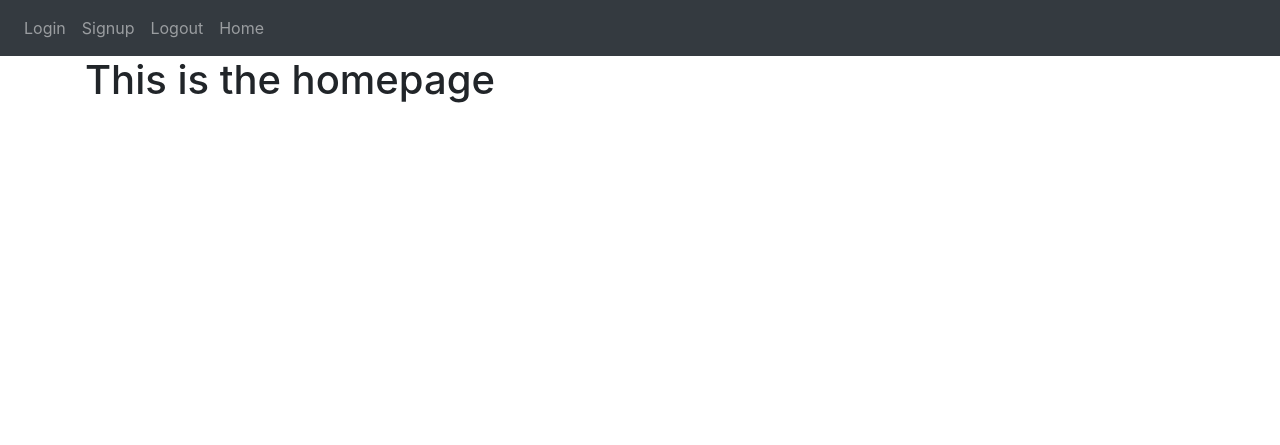
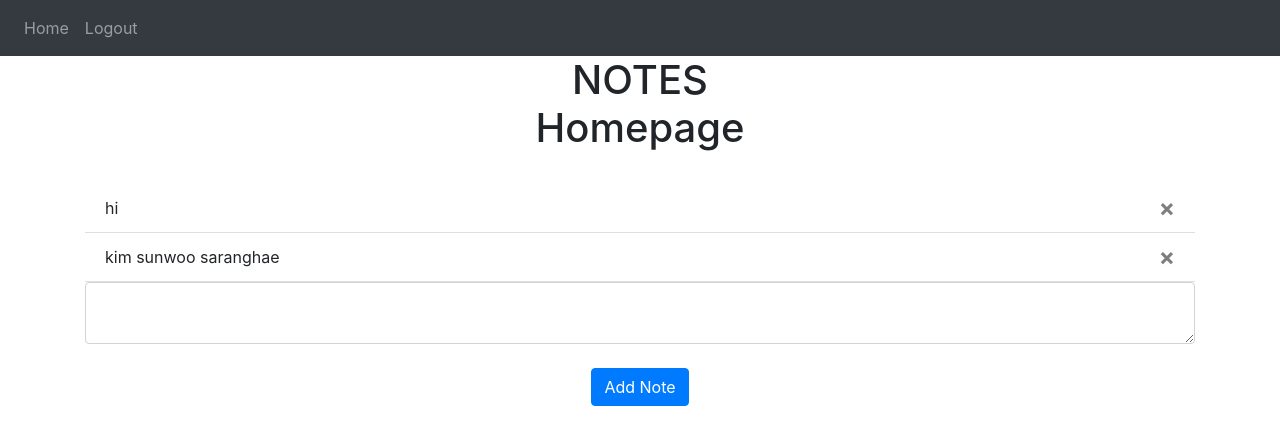
Before and after one commit to Vcarmelli/Note-app-with-Flask, a Flask app: page / in a window 1280 px wide. Shown: the top 445 px of the page. Run offline with Flask 3, Linux system fonts and the light colour scheme; a user stored in the database is signed in; some libraries are stand-ins or nearby versions.

Commit message:
notes added

```diff
--- a/website/auth.py
+++ b/website/auth.py
@@ -26,7 +26,7 @@ def login():
         else:
             flash('Email does not exist.', category='error')
 
-    return render_template("login.html", anyname="Test text", user="The Boyz", boolean=True)
+    return render_template("login.html", user=current_user)      # anyname="Test text", user="The Boyz", boolean=True)
 
 @auth.route('/logout')
 @login_required
@@ -58,8 +58,8 @@ def sign_up():
             new_user = User(email=email, first_name=fname, password=generate_password_hash(password1, method='pbkdf2:sha256'))
             db.session.add(new_user)
             db.session.commit()
-            login_user(user, remember=True)
+            login_user(new_user, remember=True)
             flash('Account created!', category="success")
             return redirect(url_for('views.home'))
 
-    return render_template("sign_up.html")
+    return render_template("sign_up.html", user=current_user)
--- a/website/static/index.js
+++ b/website/static/index.js
@@ -0,0 +1,8 @@
+function deleteNote(noteId){
+    fetch( '/delete-note', {
+        method: 'POST',
+        body: JSON.stringify({ noteId: noteId})
+    }).then((_res) => {
+        window.location.href = '/';
+    });
+}
--- a/website/templates/base.html
+++ b/website/templates/base.html
@@ -23,10 +23,13 @@
         </button>
         <div class="collapse navbar-collapse" id="navbar">
             <div class="navbar-nav">
-                <a class="nav-item nav-link" id="login" href="/login">Login</a>
-                <a class="nav-item nav-link" id="signUp" href="/sign-up">Signup</a>
-                <a class="nav-item nav-link" id="logout" href="/logout">Logout</a>
-                <a class="nav-item nav-link" id="home" href="/">Home</a>
+                {% if user.is_authenticated %}
+                    <a class="nav-item nav-link" id="home" href="/">Home</a>
+                    <a class="nav-item nav-link" id="logout" href="/logout">Logout</a>
+                {% else %}
+                    <a class="nav-item nav-link" id="login" href="/login">Login</a>
+                    <a class="nav-item nav-link" id="signUp" href="/sign-up">Signup</a>
+                {% endif %}
             </div>
         </div>
     </nav>
--- a/website/templates/home.html
+++ b/website/templates/home.html
@@ -3,5 +3,24 @@
 {% block title %} HOME {% endblock %}
 
 {% block content %}
-<h1> This is the homepage</h1>
+<h1 align="center">NOTES<br>Homepage</h1>
+<br>
+<ul id="notes" class="list-group list-group-flush">
+    {% for note in user.notes %}
+        <li class="list-group-item">
+            {{ note.text }}
+            <button type="button" class="close" onClick="deleteNote('{{ note.id }}')">
+                <span aria-hidden="true">&times;</span>
+            </button>
+        </li>
+    {% endfor %}
+</ul>
+
+<form method="POST">
+    <textarea name="note" id="note" class="form-control"></textarea>
+    <br>
+    <div align="center">
+        <button type="submit" class="btn btn-primary">Add Note</button>
+    </div>
+</form>
 {% endblock %}
--- a/website/views.py
+++ b/website/views.py
@@ -1,9 +1,33 @@
-from flask import Blueprint, render_template
+from flask import Blueprint, render_template, request, flash, jsonify
 from flask_login import login_required, current_user
+from .models import Note
+from . import db
+import json
 
 views = Blueprint('views', __name__)
 
-@views.route('/')
+@views.route('/', methods=['GET', 'POST'])
 @login_required
 def home():
-    return render_template("home.html")
+    if request.method == 'POST':
+        note = request.form.get('note')
+
+        if len(note) < 1:
+            flash('Note is too short!', category='error')
+        else:
+            new_note = Note(text=note, user_id=current_user.id)
+            db.session.add(new_note)
+            db.session.commit()
+            flash('Note added!', category='success')
+    return render_template("home.html", user=current_user)
+
+@views.route('/delete-note', methods=['POST'])
+def delete_note():
+    note = json.loads(request.data)
+    noteId = note['noteId']
+    note = Note.query.get(noteId)
+    if note:
+        if note.user_id == current_user.id:
+            db.session.delete(note)
+            db.session.commit()
+    return jsonify({})
```
Also changed, not shown: website/templates/login.html (+0 -10 lines), instance/database.db.
